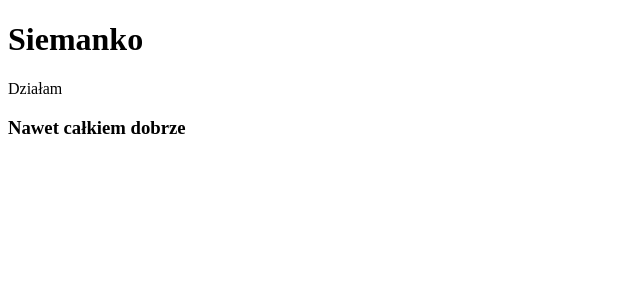
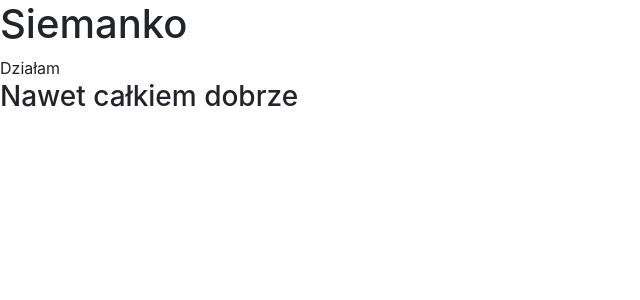
Before and after one commit to Krzywyyy/BarterWebClient, an Angular app: page / in a window 1280 px wide. Shown: the top 300 px of the page, without its empty margins (0-640 px from the left). Built offline with nearby package versions, Linux system fonts and the light colour scheme.

Commit message:
added bootstrap

```diff
--- a/src/styles.css
+++ b/src/styles.css
@@ -1 +1,3 @@
 /* You can add global styles to this file, and also import other style files */
+@import '../node_modules/bootstrap/dist/css/bootstrap.min.css';
+@import '../node_modules/font-awesome/css/font-awesome.min.css';
```
